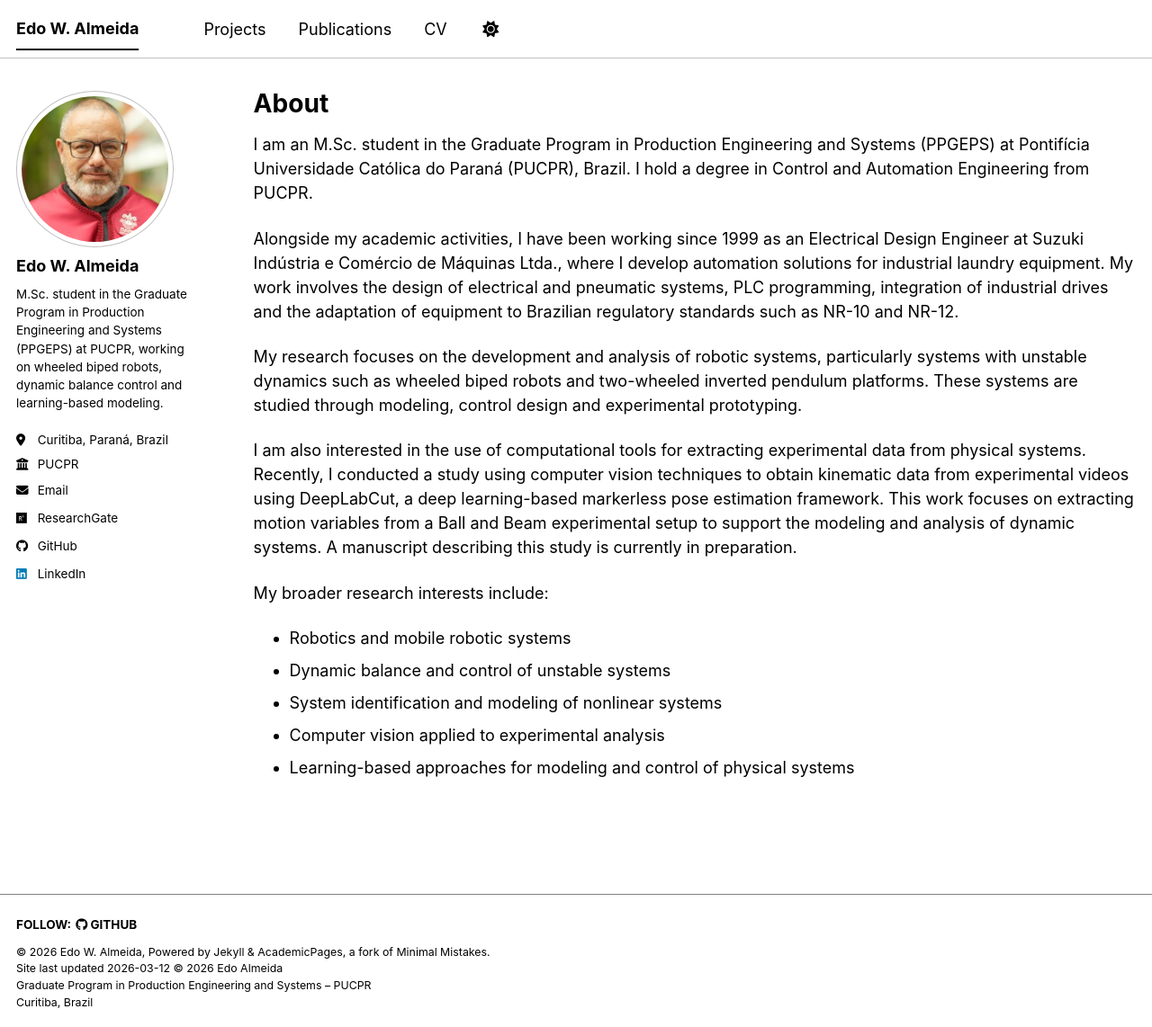
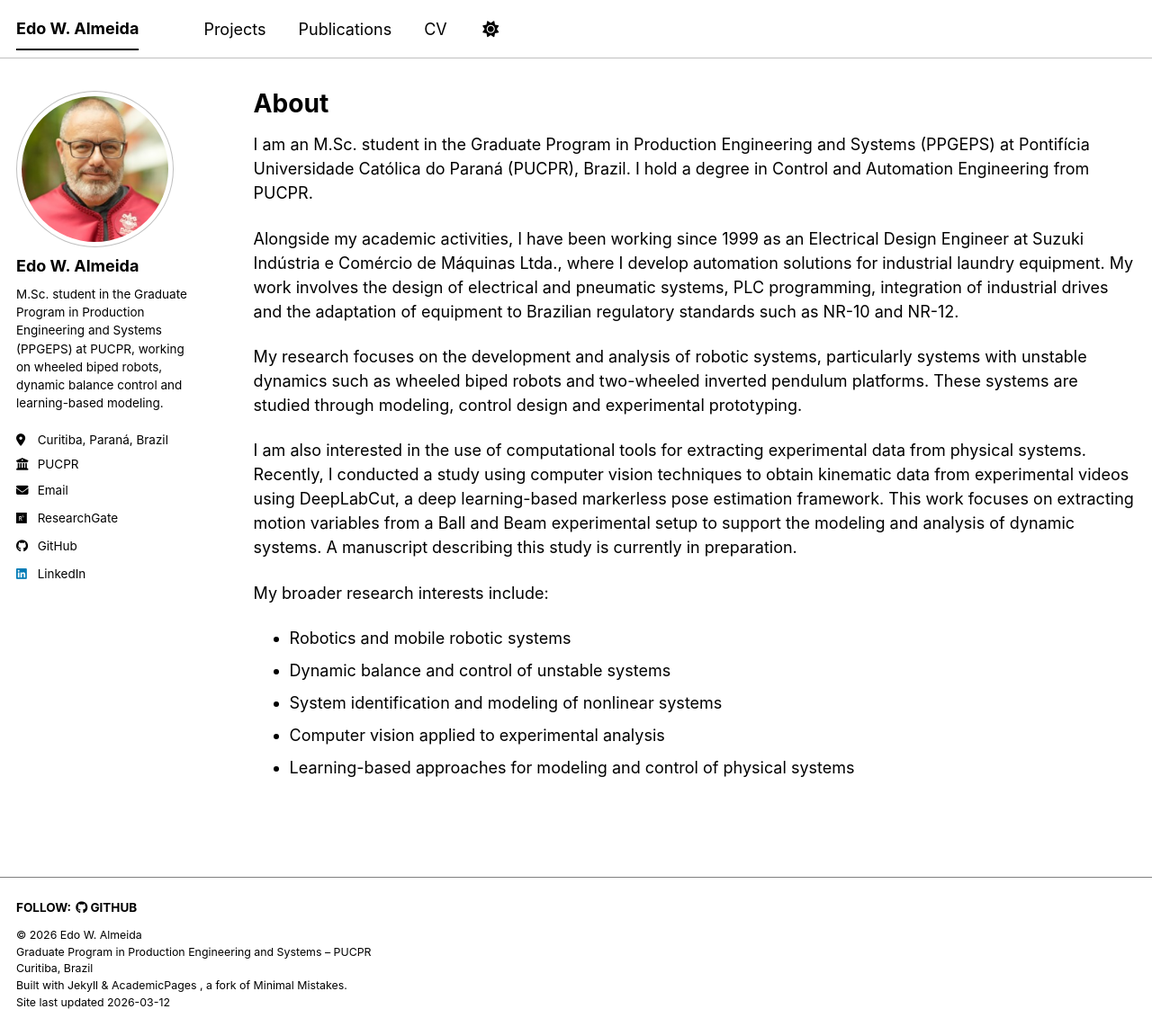
Before and after one commit to EdoAlmeida/EdoAlmeida.github.io, a Jekyll site: the page built from _pages/about.md, in a window 1280 px wide and 1142 px high. Shown: the whole window at 90% size. Built offline with Jekyll 4.4.1, drawn with Linux system fonts in a browser that asks for light colours; a script bundle is joined from its source files by our own code; library files that are not in the unit come from our copies.

Commit message:
Update footer.html

```diff
--- a/_includes/footer.html
+++ b/_includes/footer.html
@@ -20,13 +20,14 @@
 {% endif %}
 
 <div class="page__footer-copyright">
-  &copy; {{ site.time | date: '%Y' }} {{ site.name | default: site.title }}, {{ site.data.ui-text[site.locale].powered_by | default: "Powered by" }} <a href="https://jekyllrb.com" rel="nofollow">Jekyll</a> &amp; <a href="https://github.com/academicpages/academicpages.github.io">AcademicPages</a>, a fork of <a href="https://mademistakes.com/work/minimal-mistakes-jekyll-theme/" rel="nofollow">Minimal Mistakes</a>.<br />
+  <!-- &copy; {{ site.time | date: '%Y' }} {{ site.name | default: site.title }}, {{ site.data.ui-text[site.locale].powered_by | default: "Powered by" }} <a href="https://jekyllrb.com" rel="nofollow">Jekyll</a> &amp; <a href="https://github.com/academicpages/academicpages.github.io">AcademicPages</a>, a fork of <a href="https://mademistakes.com/work/minimal-mistakes-jekyll-theme/" rel="nofollow">Minimal Mistakes</a>.<br />
+  Site last updated {{ "now" | date: '%Y-%m-%d' }} -->
+
+  &copy; {{ site.time | date: '%Y' }} {{ site.name | default: site.title }}<br>
+  Graduate Program in Production Engineering and Systems –
+  <a href="https://www.pucpr.br">PUCPR</a><br>
+  Curitiba, Brazil<br />
+  Built with <a href="https://jekyllrb.com" rel="nofollow">Jekyll</a> &amp; <a href="https://github.com/academicpages/academicpages.github.io">AcademicPages</a> , a fork of <a href="https://mademistakes.com/work/minimal-mistakes-jekyll-theme/" rel="nofollow">Minimal Mistakes</a>.<br />
   Site last updated {{ "now" | date: '%Y-%m-%d' }}
 
-© {{ site.time | date: '%Y' }} Edo Almeida<br>
-Graduate Program in Production Engineering and Systems –
-<a href="https://www.pucpr.br">PUCPR</a><br>
-Curitiba, Brazil
-
-
 </div>
```
